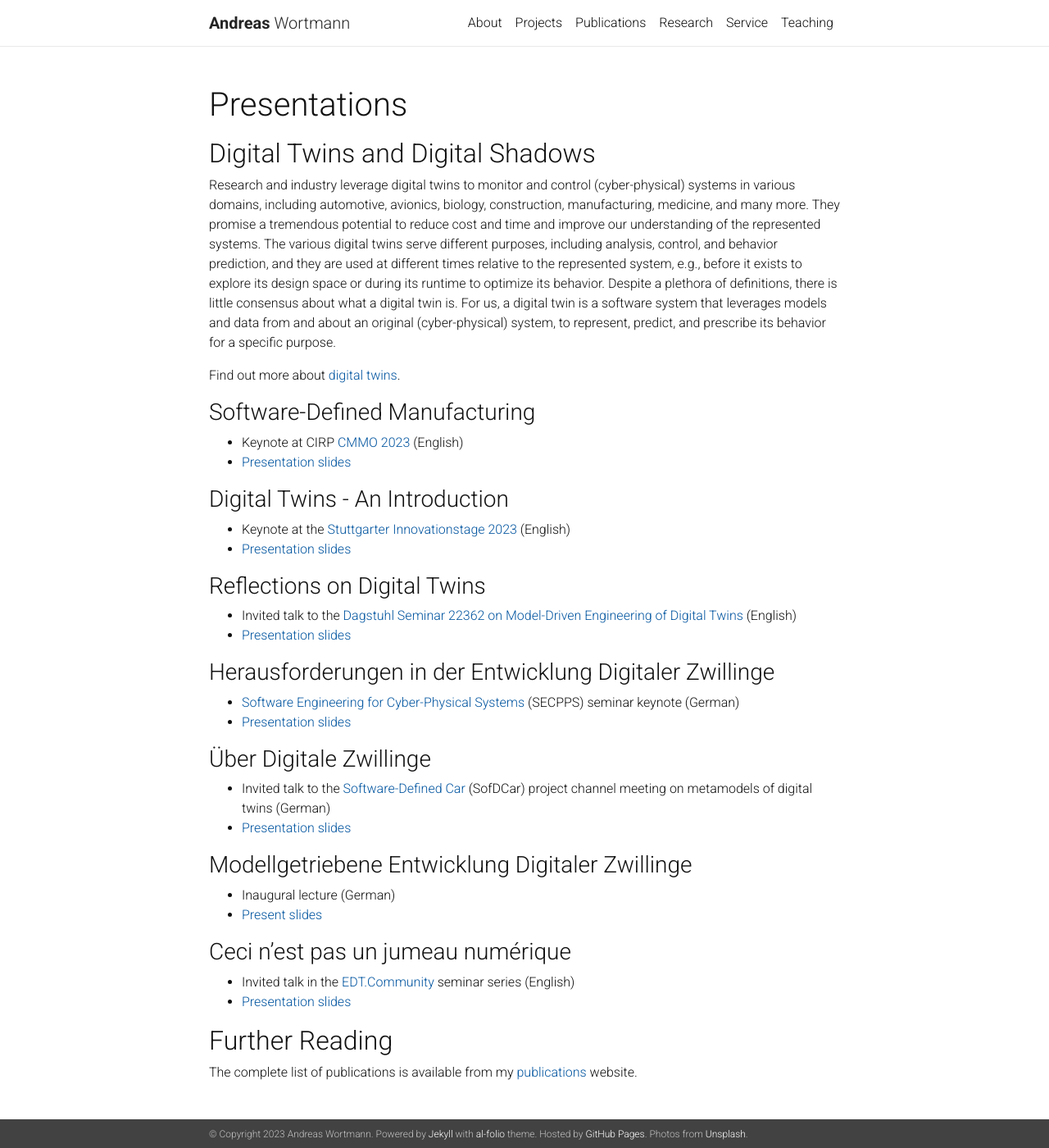
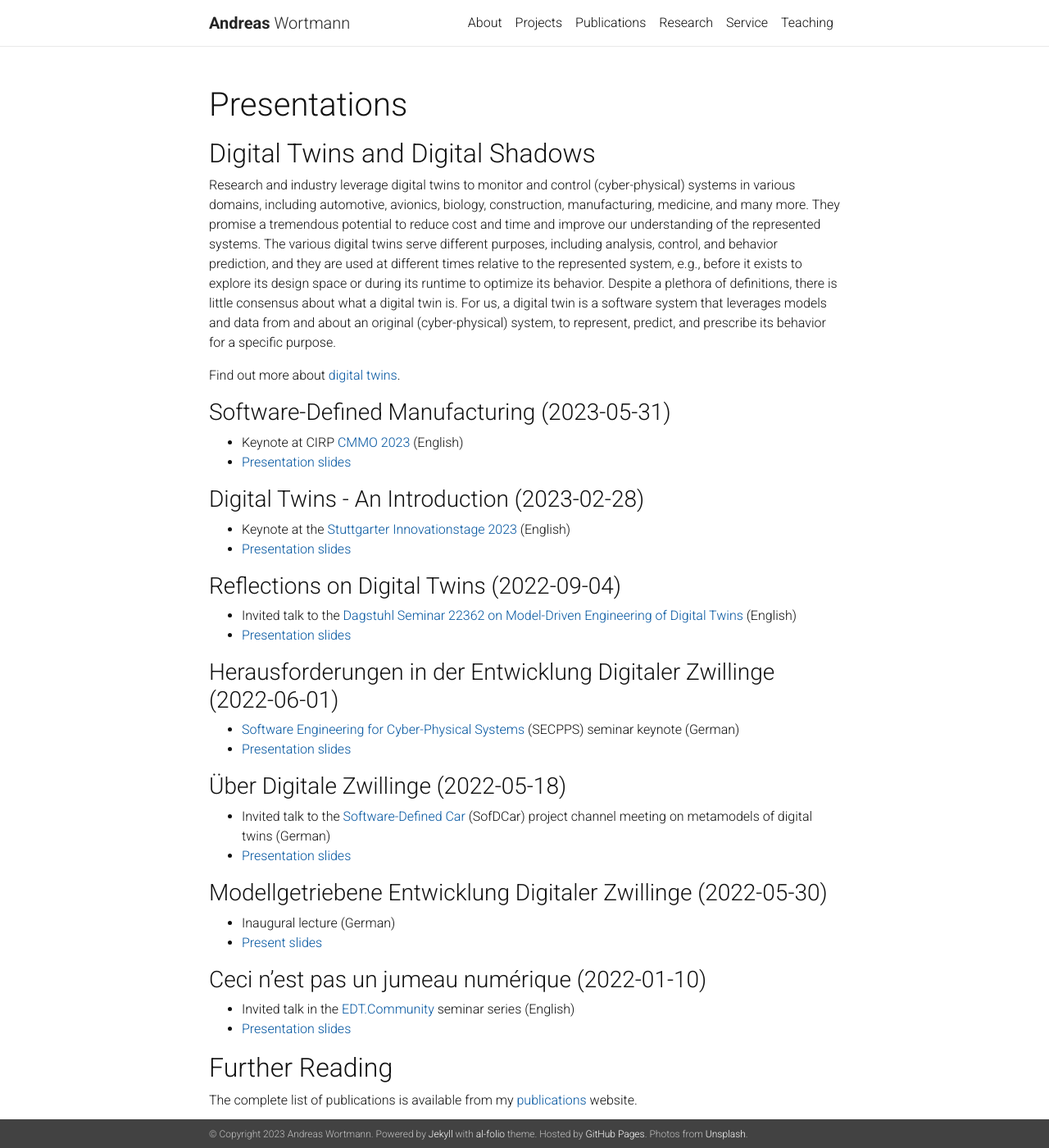
Before and after one commit to awortmann/awortmann.github.io, a Jekyll site: the page built from _pages/presentations.md, in a window 1280 px wide and 1400 px high. Shown: the whole window at 82% size. Built offline with Jekyll 4.4.1, drawn with Linux system fonts in a browser that asks for light colours; nearby versions of some CDN libraries; a style sheet for code colours, icons or effects is not loaded.

Commit message:
Minor update

```diff
--- a/_pages/presentations.md
+++ b/_pages/presentations.md
@@ -13,38 +13,38 @@ Research and industry leverage digital twins to monitor and control (cyber-physi
 Find out more about [digital twins](wortmann.ac/dts).
 
 
-### Software-Defined Manufacturing
+### Software-Defined Manufacturing (2023-05-31)
 
 - Keynote at CIRP [CMMO 2023](https://cirp-cmmo2023.org/) (English)
 - [Presentation slides](https://github.com/awortmann/awortmann.github.io/raw/master/downloads/presentations/23.05.31.CMMO_Keynote.pdf)
 
-### Digital Twins - An Introduction
+### Digital Twins - An Introduction (2023-02-28)
 
 - Keynote at the [Stuttgarter Innovationstage 2023](https://www.stuttgarter-innovationstage.de/) (English)
 - [Presentation slides](https://github.com/awortmann/awortmann.github.io/raw/master/downloads/presentations/23.02.28.InnoTage_Keynote.pdf)
 
 
-### Reflections on Digital Twins
+### Reflections on Digital Twins (2022-09-04)
 
 - Invited talk to the [Dagstuhl Seminar 22362 on Model-Driven Engineering of Digital Twins](https://www.dagstuhl.de/de/programm/kalender/semhp/?semnr=22362) (English)
 - [Presentation slides](https://github.com/awortmann/awortmann.github.io/raw/master/downloads/presentations/22.09.04.Dagstuhl.Reflections_on_Digital_Twins.pdf)
 
-### Herausforderungen in der Entwicklung Digitaler Zwillinge
+### Herausforderungen in der Entwicklung Digitaler Zwillinge (2022-06-01)
 
 - [Software Engineering for Cyber-Physical Systems](https://rickrabiser.github.io/secpps-ws/) (SECPPS) seminar keynote (German)
 - [Presentation slides](https://github.com/awortmann/awortmann.github.io/raw/master/downloads/presentations/22.06.01.SECPPS.Herausforderungen.pdf)
 
-### Über Digitale Zwillinge
+### Über Digitale Zwillinge (2022-05-18)
 
 - Invited talk to the [Software-Defined Car](https://sofdcar.de/language/en/) (SofDCar) project channel meeting on metamodels of digital twins (German)
 - [Presentation slides](https://github.com/awortmann/awortmann.github.io/raw/master/downloads/presentations/22.05.18.Ueber_Digitale_Zwillinge.pdf)
 
-### Modellgetriebene Entwicklung Digitaler Zwillinge
+### Modellgetriebene Entwicklung Digitaler Zwillinge (2022-05-30)
 
 - Inaugural lecture (German)
 - [Present slides](https://github.com/awortmann/awortmann.github.io/raw/master/downloads/presentations/22.05.30.Modellgetriebene_Entwicklung_Digitaler_Zwillinge.pdf)
 
-### Ceci n’est pas un jumeau numérique
+### Ceci n’est pas un jumeau numérique (2022-01-10)
 
 - Invited talk in the [EDT.Community](https://edt.community/) seminar series (English)
 - [Presentation slides](https://github.com/awortmann/awortmann.github.io/raw/master/downloads/presentations/22.01.10.EDT_Community_Digital_Twins.pdf)
```
